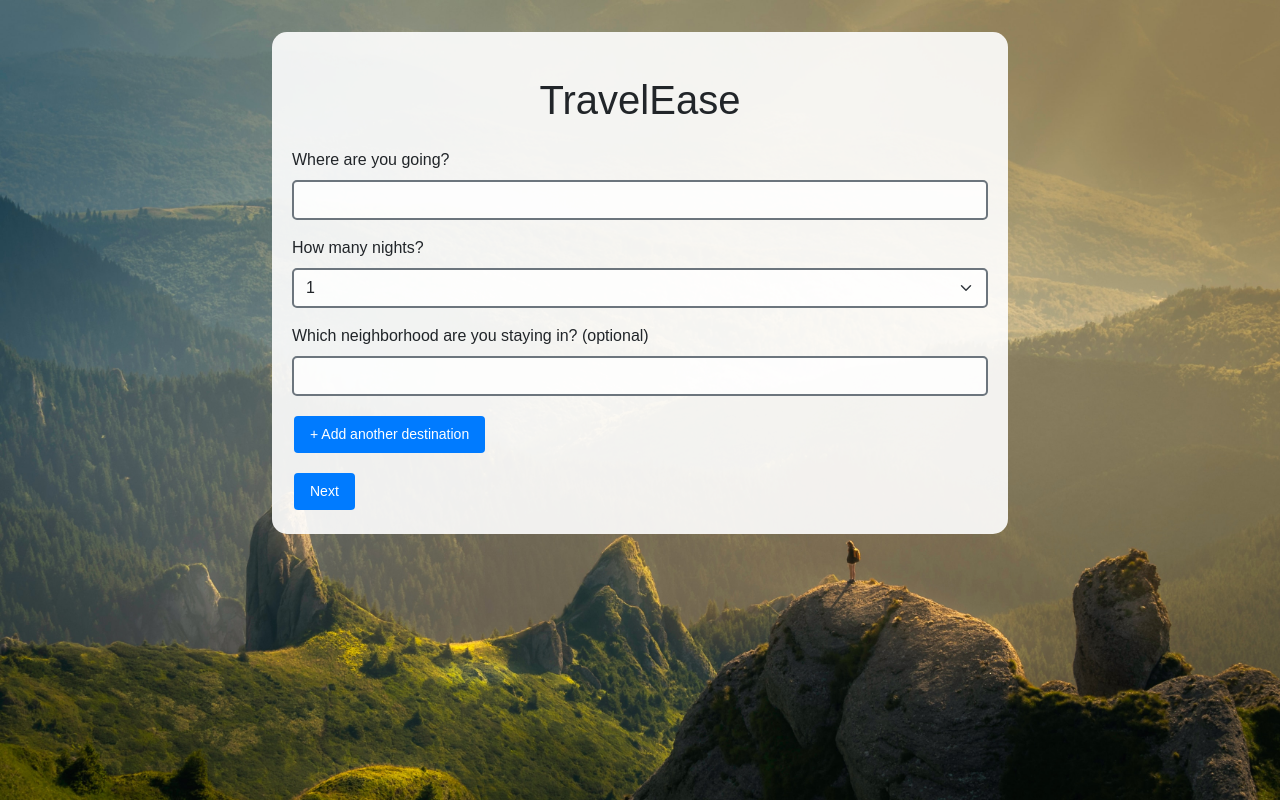
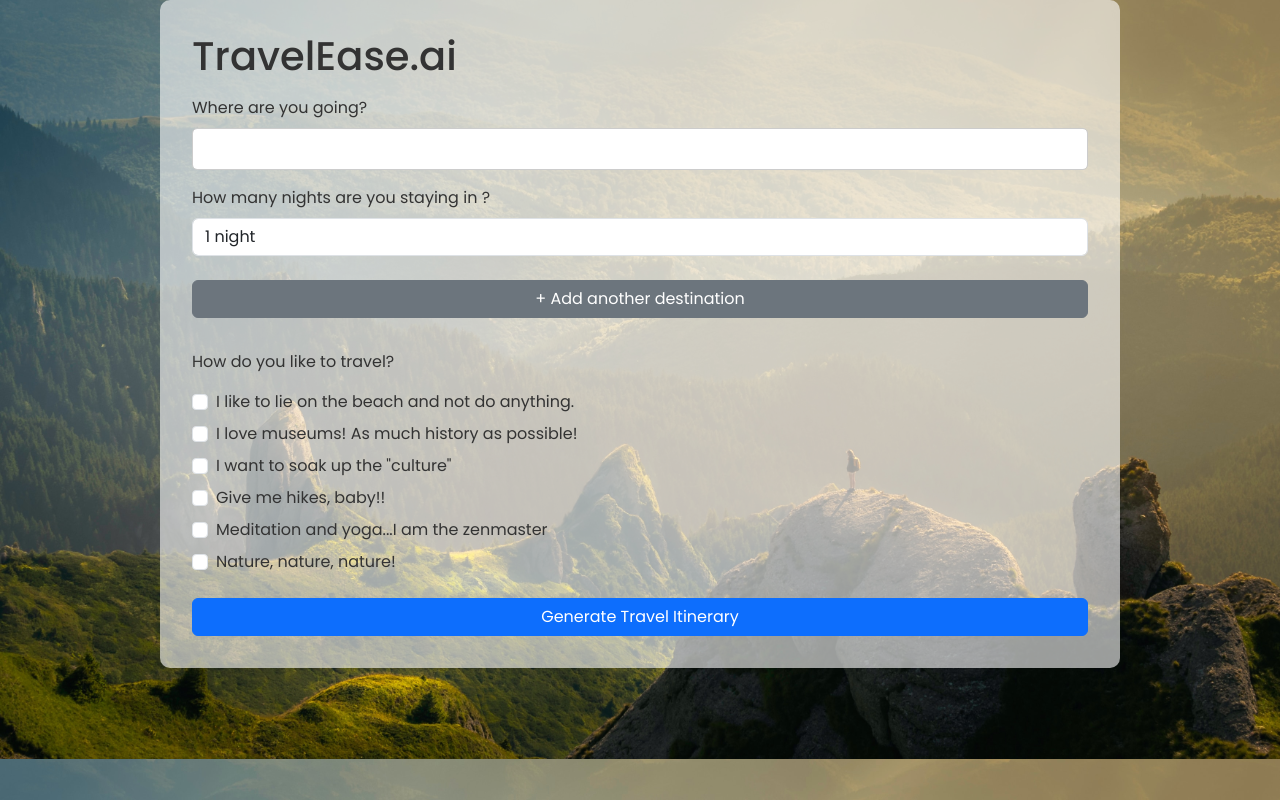
Before and after one commit to jbenadiva/travelease.ai, a Flask app: page / in a window 1280 px wide. Run offline with Flask 2, Linux system fonts and the light colour scheme.

Commit message:
Lots of UI changes

```diff
--- a/app.py
+++ b/app.py
@@ -13,37 +13,35 @@ openai.api_key = os.environ["OPENAI_API_KEY"]
 @app.route("/", methods=("GET", "POST"))
 def index():
     if request.method == "POST":
-        locations = request.form.getlist("location")
+        # Update these lines to get the correct input values from the form
+        locations = request.form.getlist("locations")
         nights = request.form.getlist("nights")
-        neighborhoods = request.form.getlist("neighborhood")
         travel_desires = request.form.getlist("travel_desires")
 
-        prompt = generate_prompt(locations, nights, neighborhoods, travel_desires)
+        prompt = generate_prompt(locations, nights, travel_desires)
+        print(f"Generated Prompt: {prompt}")  # Print the generated prompt to the console
         response = openai.Completion.create(
             model="text-davinci-003",
             prompt=prompt,
-            temperature=0.6,
+            temperature=0.7,
             max_tokens=3000,  # Increase this value to allow longer responses
         )
-        result = response.choices[0].text
+        result = response.choices[0].text.strip()
         return render_template("index.html", result=result)
 
     return render_template("index.html")
 
 
-def generate_prompt(locations, nights, neighborhoods, travel_desires):
-    travel_desires_prompt = ", ".join(travel_desires)
-    itinerary_prompts = []
+def generate_prompt(locations, nights, travel_desires):
+    itinerary = "\n".join([f"They are travelling to {loc} for {night} nights" for loc, night in zip(locations, nights)])
+    preferences = ", ".join(travel_desires)
 
-    for i, location in enumerate(locations):
-        nights_str = str(nights[i]) if i < len(nights) else "unknown number of"
-        neighborhood_prompt = f" and they would like to stay in {neighborhoods[i]}" if i < len(neighborhoods) and \
-                                                                                       neighborhoods[i] else ""
-        itinerary_prompt = f"Destination {i + 1}: {location}\nYou have a new client who is looking to spend {nights_str} days in {location}{neighborhood_prompt}."
-        itinerary_prompts.append(itinerary_prompt)
-
-    itinerary_prompt_combined = "\n".join(itinerary_prompts)
-    prompt = f"Here is your client's travel itinerary:\n{itinerary_prompt_combined}\n\nThey have mentioned that they are interested in the following activities: {travel_desires_prompt} Please create a personalized travel itinerary for them."
+    prompt = (f"You are a seasoned travel agent, and you have a knack for customizing the perfect schedule for "
+              f"those traveling with you, including finding some hidden gems. You are fun, cool, and great to "
+              f"speak with. You have a new client and want to make a great impression on what an creative travel "
+              f"agent you are with very specific recommendations with specific bars and restauarants if possible. Here is their itinerary:\n{itinerary}\n"
+              f" As for their travel preferences, they enjoy {preferences}."
+              f" Please generate a very detailed, very specific in terms of locations and restaurants, and fun itinerary for your new client!")
 
     return prompt
 
--- /dev/null
+++ b/static/js/script.js
@@ -0,0 +1,41 @@
+$(document).ready(function() {
+  let destinationCount = 1;
+
+  $("#add-destination").on("click", function() {
+    if (destinationCount < 4) {
+      const newDestination = $(".destination:first").clone();
+      newDestination.find("input").attr("id", `location-${destinationCount + 1}`);
+      newDestination.find("select").attr("id", `nights-${destinationCount + 1}`);
+      newDestination.find("label[for]").each(function() {
+         $(this).attr("for", function(i, currentValue) {
+          return currentValue.replace(/\d/, destinationCount + 1);
+        });
+      });
+      $("#destinations").append(newDestination);
+      destinationCount++;
+    } else {
+      alert("You can add up to 4 destinations.");
+    }
+  });
+
+  $(".preference-button").on("click", function() {
+    const preference = $(this).text();
+    const preferenceItem = $("<li></li>").text(preference);
+    $("#selected-preferences ul").append(preferenceItem);
+    $("<input>").attr({
+      type: "hidden",
+      name: "travel_desires",
+      value: preference
+    }).appendTo("#travel-form");
+  });
+
+  $("#travel-form").on("submit", function() {
+    if ($("input[name='travel_desires']").length === 0) {
+      alert("Please select at least one travel preference.");
+      return false;
+    }
+  });
+  $("#travel-form").on("submit", function() {
+    $("#spinner").removeClass("d-none");
+});
+});
--- a/static/script.js
+++ /dev/null
@@ -1,68 +0,0 @@
-let destinationCount = 1;
-
-function addDestination() {
-  const currentLocation = document.querySelector("input[name='location']").value;
-  const currentNights = document.querySelector("select[name='nights[]']").value;
-  const currentNeighborhood = document.querySelector("input[name='neighborhood']").value;
-
-  const previousInputText = document.createElement("div");
-  previousInputText.classList.add("previous-input");
-  previousInputText.innerHTML = `Destination ${destinationCount}: ${currentLocation}<br>${currentNights} nights in ${currentLocation}${currentNeighborhood ? " (" + currentNeighborhood + ")" : ""}`;
-
-  const destination = document.querySelector(".destination");
-  destination.parentNode.insertBefore(previousInputText, destination);
-
-  document.querySelector("input[name='location']").value = '';
-  document.querySelector("select[name='nights[]']").value = '1';
-  document.querySelector("input[name='neighborhood']").value = '';
-
-  destinationCount++;
-}
-
-function toggleTravelOption(option) {
-  const value = option.dataset.value;
-  const hiddenInput = document.getElementById("travel-desires-value");
-  const currentValues = hiddenInput.value ? hiddenInput.value.split(",") : [];
-  const selectedIndex = currentValues.indexOf(value);
-
-  if (selectedIndex === -1) {
-    currentValues.push(value);
-    option.classList.remove("btn-outline-primary");
-    option.classList.add("btn-primary");
-  } else {
-    currentValues.splice(selectedIndex, 1);
-    option.classList.remove("btn-primary");
-    option.classList.add("btn-outline-primary");
-  }
-
-  hiddenInput.value = currentValues.join(",");
-
-  const li = document.createElement("li");
-  li.textContent = option.textContent.replace("+ ", ""); // Remove the "+" from the displayed text
-  li.id = "li-" + value;
-  const selectedPreferences = document.getElementById("selected-preferences");
-
-  if (selectedIndex === -1) {
-    selectedPreferences.appendChild(li);
-  } else {
-    const liToRemove = document.getElementById("li-" + value);
-    selectedPreferences.removeChild(liToRemove);
-  }
-}
-
-function showTravelOptions() {
-  document.getElementById("step-2").style.display = "block";
-  document.querySelectorAll(".travel-option").forEach(option => {
-    option.addEventListener("click", () => toggleTravelOption(option));
-  });
-}
-
-document.getElementById("add-destination").addEventListener("click", addDestination);
-
-document.getElementById("next-step-1").addEventListener("click", showTravelOptions);
-
-document.getElementById("next-step-2").addEventListener("click", () => {
-  document.getElementById("step-3").style.display = "block";
-});
-
-addNewDestinationInputs();
--- a/static/style.css
+++ b/static/style.css
@@ -1,145 +1,124 @@
-:root {
-  --primary-color: #182825;
-  --secondary-color: #016FB9;
-  --tertiary-color: #22AED1;
+/* General styles */
+* {
+    box-sizing: border-box;
+    margin: 0;
+    padding: 0;
 }
 
-.result-header {
-  text-decoration: underline;
+body {
+    font-family: 'Poppins', sans-serif;
+    font-size: 16px;
+    line-height: 1.5;
+    color: #333;
+    background-image: url('/static/images/background.jpg');
+    background-size: cover;
+    background-position: center;
 }
-.custom-input {
-    border: 2px solid #6c757d;
-    border-radius: 5px;
-    background-color: rgba(255, 255, 255, 0.8);
-    transition: all 0.3s;
-}
-.previous-input {
-  font-weight: 600;
-  font-size: 1.1rem;
-  color: var(--primary-color);
+
+h1, h2, h3, p {
     margin-bottom: 1rem;
 }
 
-.custom-input:focus {
-    outline: none;
-    border-color: #007bff;
-    box-shadow: 0 0 5px rgba(0, 123, 255, 0.5);
+.container {
+    max-width: 960px;
+    margin: 0 auto;
+    padding: 2rem;
+    background-color: rgba(255, 255, 255, 0.6);
+    border-radius: 10px;
 }
 
-/* Custom Dropdown Menu */
-.custom-select {
-    border: 2px solid #6c757d;
-    border-radius: 5px;
-    background-color: rgba(255, 255, 255, 0.8);
-    transition: all 0.3s;
+/* Form styles */
+form {
+    display: flex;
+    flex-direction: column;
 }
 
-.custom-select:focus {
-    outline: none;
-    border-color: #007bff;
-    box-shadow: 0 0 5px rgba(0, 123, 255, 0.5);
-}
-.btn-primary {
-  background-color: var(--secondary-color);
-  border-color: var(--secondary-color);
+label {
+    display: block;
+    margin-bottom: 0.5rem;
 }
 
-.btn-primary:hover {
-  background-color: var(--tertiary-color);
-  border-color: var(--tertiary-color);
+input[type="text"], select {
+    display: block;
+    width: 100%;
+    padding: 0.5rem;
+    margin-bottom: 1rem;
+    font-size: 1rem;
+    border: 1px solid #ccc;
+    border-radius: 5px;
 }
 
-.btn-secondary {
-  background-color: var(--tertiary-color);
-  border-color: var(--tertiary-color);
+button {
+    padding: 0.5rem 1rem;
+    font-size: 1rem;
+    color: #fff;
+    background-color: #4CAF50;
+    border: none;
+    border-radius: 5px;
+    cursor: pointer;
+    transition: background-color 0.3s;
 }
 
-.btn-secondary:hover {
-  background-color: var(--secondary-color);
-  border-color: var(--secondary-color);
+button:hover {
+    background-color: #3f8a40;
 }
 
-.btn-custom {
-  background-color: var(--secondary-color);
-  border-color: var(--secondary-color);
+button.preference-button {
+    margin-right: 0.5rem;
 }
 
-.btn-custom:hover {
-  background-color: var(--tertiary-color);
-  border-color: var(--tertiary-color);
+/* Result section */
+.result {
+    margin-top: 2rem;
+    padding: 1rem;
+    background-color: #f1f1f1;
+    border-radius: 10px;
 }
 
-/* Custom Button */
-.btn-custom {
-    background-color: #007bff;
-    border: none;
-    color: white;
-    padding: 8px 16px;
-    text-align: center;
-    text-decoration: none;
-    display: inline-block;
-    font-size: 14px;
-    border-radius: 5px;
-    transition: all 0.3s;
+/* Additional styles */
+.destination {
+    margin-bottom: 1.5rem;
 }
 
-.btn-custom:hover {
-    background-color: #0056b3;
+#add-destination {
+    margin-bottom: 1rem;
 }
 
-body {
-    font-family: Arial, sans-serif;
-    max-width: 800px;
-    margin: 0 auto;
-    padding: 2rem;
-    background-image: url('/static/images/background.jpg');
-    background-size: cover;
-    background-attachment: fixed;
+#selected-preferences ul {
+    list-style-type: none;
+    margin-bottom: 1rem;
 }
 
-.result-text {
-    font-family: "Segoe UI", Arial, sans-serif;
+#selected-preferences ul li {
+    cursor: pointer;
+    padding: 0.25rem 0.5rem;
+    background-color: #f9f9f9;
+    border: 1px solid #ccc;
+    border-radius: 5px;
+    margin-bottom: 0.5rem;
+}
+
+#selected-preferences ul li:hover {
+    background-color: #f1f1f1;
+}
+
+.itinerary-result {
+  font-family: 'Poppins', sans-serif;
+  font-size: 18px;
+  line-height: 1.5;
+  color: #333;
+  background-color: #f8f9fa;
+  padding: 20px;
+  border-radius: 5px;
+  box-shadow: 0 2px 4px rgba(0, 0, 0, 0.1);
   white-space: pre-wrap;
   word-wrap: break-word;
+  overflow-wrap: break-word;
+  max-width: 100%;
 }
-.container {
-    background-color: rgba(255, 255, 255, 0.9);
-    border-radius: 15px;
-    padding: 20px;
+#spinner {
+    display: flex;
+    justify-content: center;
+    align-items: center;
+    min-height: 100px;
 }
-
-.form-label {
-    font-weight: 500;
-}
-
-.btn {
-    font-weight: 500;
-    background-color: #007BFF;
-    border: none;
-    color: white;
-    padding: 8px 16px;
-    text-align: center;
-    text-decoration: none;
-    display: inline-block;
-    font-size: 14px;
-    margin: 4px 2px;
-    cursor: pointer;
-    border-radius: 4px;
-}
-
-.btn:hover {
-    background-color: #0056B3;
-}
-
-.hidden {
-    display: none;
-}
-
-.destination-group {
-    margin-bottom: 2rem;
-}
-
-#selected-desires {
-    display: inline-block;
-    padding-left: 0.5rem;
-}
--- a/templates/index.html
+++ b/templates/index.html
@@ -2,72 +2,80 @@
 <html lang="en">
 <head>
     <meta charset="UTF-8">
-    <meta http-equiv="X-UA-Compatible" content="IE=edge">
     <meta name="viewport" content="width=device-width, initial-scale=1.0">
-    <title>TravelEase</title>
-    <link href="https://cdn.jsdelivr.net/npm/bootstrap@5.3.0-alpha1/dist/css/bootstrap.min.css" rel="stylesheet" integrity="sha384-KyZXEAg3QhqLMpG8r+Knujsl7/1L_dstPt3HV5HzF6Gvk/e3I5e7A5D5rn5A5eXJ" crossorigin="anonymous">
+    <title>TravelEase.ai</title>
+    <link href="https://cdn.jsdelivr.net/npm/bootstrap@5.3.0-alpha1/dist/css/bootstrap.min.css" rel="stylesheet">
+    <link href="https://fonts.googleapis.com/css2?family=Poppins:wght@400;500;600&display=swap" rel="stylesheet">
     <link rel="stylesheet" href="{{ url_for('static', filename='style.css') }}">
+    <script src="https://code.jquery.com/jquery-3.6.0.min.js"></script>
+    <script src="{{ url_for('static', filename='js/script.js') }}"></script>
 </head>
 <body>
     <div class="container">
-        <h1 class="my-4 text-center">TravelEase</h1>
-        <form method="POST" id="travel-form">
-            <div id="step-1">
-                <div id="destinations-container" class="mb-3">
-                    <div id="destinations">
-                        <div class="destination">
-                            <!-- Input Field -->
-                            <div class="form-group mb-3">
-                                <label for="location" class="form-label">Where are you going?</label>
-                                <input type="text" class="form-control custom-input" name="location" required>
-                            </div>
-                            <!-- Dropdown Menu -->
-                            <div class="form-group mb-3">
-                                <label for="nights-1" class="form-label">How many nights?</label>
-                                <select class="form-select custom-select" name="nights[]" id="nights-1" required>
-                                    {% for i in range(1, 7) %}
-                                    <option value="{{ i }}">{{ i }}</option>
-                                    {% endfor %}
-                                </select>
-                            </div>
-                            <!-- Input Field -->
-                            <div class="form-group mb-3">
-                                <label for="neighborhood" class="form-label">Which neighborhood are you staying in? (optional)</label>
-                                <input type="text" class="form-control custom-input" name="neighborhood">
-                            </div>
-                        </div>
-                    </div>
+        <h1>TravelEase.ai</h1>
+        <form method="POST" action="{{ url_for('index') }}" id="travel-form">
+            <div id="destinations">
+                <!-- Wrap each form element in a div with a Bootstrap class of .form-group for proper spacing -->
+                <div class="form-group destination">
+                    <label for="location-1">Where are you going?</label>
+                    <input type="text" name="locations" id="location-1" class="form-control" required>
+                    <label for="nights-1">How many nights are you staying in <span class="destination-name"></span>?</label>
+                    <select name="nights" id="nights-1" class="form-control" required>
+                        <option value="1">1 night</option>
+                        <option value="2">2 nights</option>
+                        <option value="3">3 nights</option>
+                        <option value="4">4 nights</option>
+                        <option value="5">5 nights</option>
+                        <option value="6">6 nights</option>
+                        <option value="7">7+ nights</option>
+                    </select>
                 </div>
-                <!-- Button -->
-                <button type="button" class="btn btn-custom mb-3" id="add-destination">+ Add another destination</button>
-                <br>
-                <!-- Button -->
-                <button type="button" class="btn btn-custom" id="next-step-1">Next</button>
             </div>
-           <div id="step-2" class="hidden">
-    <h3>How do you like to travel?</h3>
-    <div id="travel-options">
-        <button type="button" class="btn btn-outline-primary travel-option" data-value="love hiking">+ Just give me hikes baby</button>
-        <button type="button" class="btn btn-outline-primary travel-option" data-value="museum connoisseur">+ Museum connoisseur</button>
-        <button type="button" class="btn btn-outline-primary travel-option" data-value="love history">+ History buff</button>
-        <button type="button" class="btn btn-outline-primary travel-option" data-value="relax">+ Relax, don't bother me before noon</button>
-        <button type="button" class="btn btn-outline-primary travel-option" data-value="soak up the culture">+ Let me soak up the culture in peace!</button>
+            <button type="button" id="add-destination" class="btn btn-secondary">+ Add another destination</button>
+
+            <div id="travel-preferences" class="mt-3">
+                <p>How do you like to travel?</p>
+                <!-- Replace buttons with checkboxes -->
+                <div class="form-check">
+                    <input class="form-check-input" type="checkbox" name="travel_desires" id="preference1" value="just lying on the beach">
+                    <label class="form-check-label" for="preference1">I like to lie on the beach and not do anything.</label>
+                </div>
+                <div class="form-check">
+                    <input class="form-check-input" type="checkbox" name="travel_desires" id="preference2" value="as much museums as possible">
+                    <label class="form-check-label" for="preference2">I love museums! As much history as possible!</label>
+                </div>
+                <div class="form-check">
+                    <input class="form-check-input" type="checkbox" name="travel_desires" id="preference3" value="culture, restaurants and cool places">
+                    <label class="form-check-label" for="preference3">I want to soak up the "culture"</label>
+                </div>
+                <div class="form-check">
+                    <input class="form-check-input" type="checkbox" name="travel_desires" id="preference4" value="as much physical activity and hikes as possible">
+                    <label class="form-check-label" for="preference4">Give me hikes, baby!!</label>
+                </div>
+                 <div class="form-check">
+                    <input class="form-check-input" type="checkbox" name="travel_desires" id="preference5" value="spritual and meditative experiences">
+                    <label class="form-check-label" for="preference5">Meditation and yoga...I am the zenmaster</label>
+                </div>
+                <div class="form-check">
+                    <input class="form-check-input" type="checkbox" name="travel_desires" id="preference5" value=" only nature activities">
+                    <label class="form-check-label" for="preference5">Nature, nature, nature!</label>
+                </div>
+            </div>
+
+            <button type="submit" class="btn btn-primary mt-3">Generate Travel Itinerary</button>
+        </form>
+        <div id="spinner" class="d-none">
+    <div class="spinner-border text-primary" role="status">
+        <span class="sr-only">Loading...</span>
     </div>
-    <input type="hidden" name="travel_desires" id="travel-desires-value" required>
-    <h4 class="mt-3">Your travel preferences:</h4>
-    <ul id="selected-preferences"></ul>
-    <button type="submit" class="btn btn-success">Submit</button>
 </div>
-    </form>
-    {% if result %}
-<div class="container mt-3">
-  <h2 class="result-header">Your Personalized Itinerary</h2>
-  <div class="result-text">{{ result }}</div>
-</div>
+        {% if result %}
+    <div class="result mt-5">
+        <h2>Your Customized Itinerary:</h2>
+        <pre class="itinerary-result">{{ result }}</pre>
+    </div>
 {% endif %}
 </div>
-<script src="{{ url_for('static', filename='script.js') }}"></script>
-<script src="https://cdn.jsdelivr.net/npm/@popperjs/core@2.11.6/dist/umd/popper.min.js" integrity="sha384-oBqDVmMz4fnFO9gybBud7M4+rzstRz6iCP1VTC3xg4w3YqSo3Jt3h9M2/hgyW5C5" crossorigin="anonymous"></script>
-<script src="https://cdn.jsdelivr.net/npm/bootstrap@5.3.0-alpha1/dist/js/bootstrap.min.js" integrity="sha384-cn7l7gDp0eyniUwwAZgrzD06kc/tftFf19TOAs2zVinnD/C7E91j9yyk5//jjpt/" crossorigin="anonymous"></script>
+
 </body>
 </html>
```
Also changed, not shown: test_generate_prompt.py (added, +63 -0 lines), README.md, static/dog.png (deleted). Lines whose indentation alone changed are shown as unchanged.
